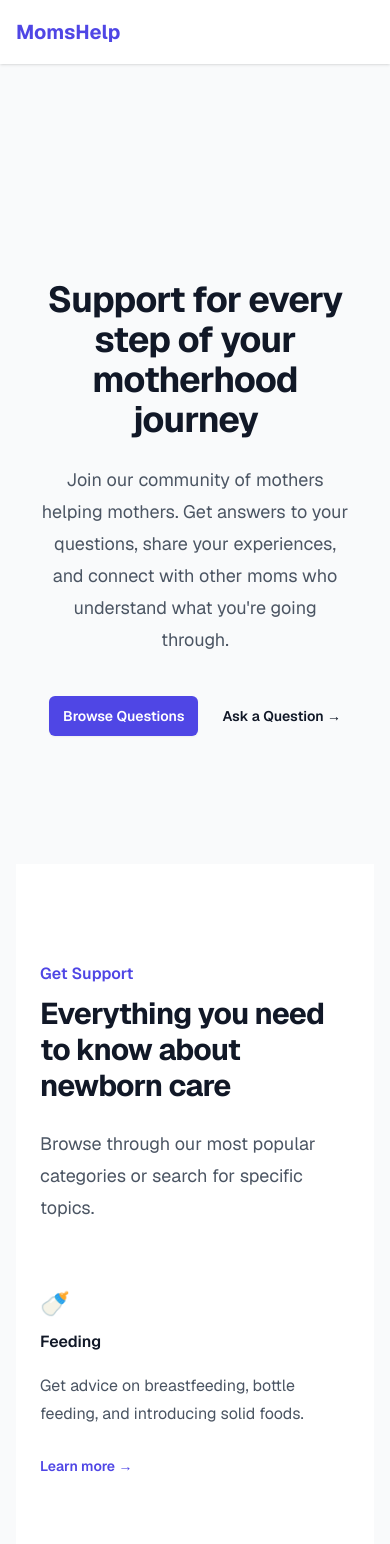
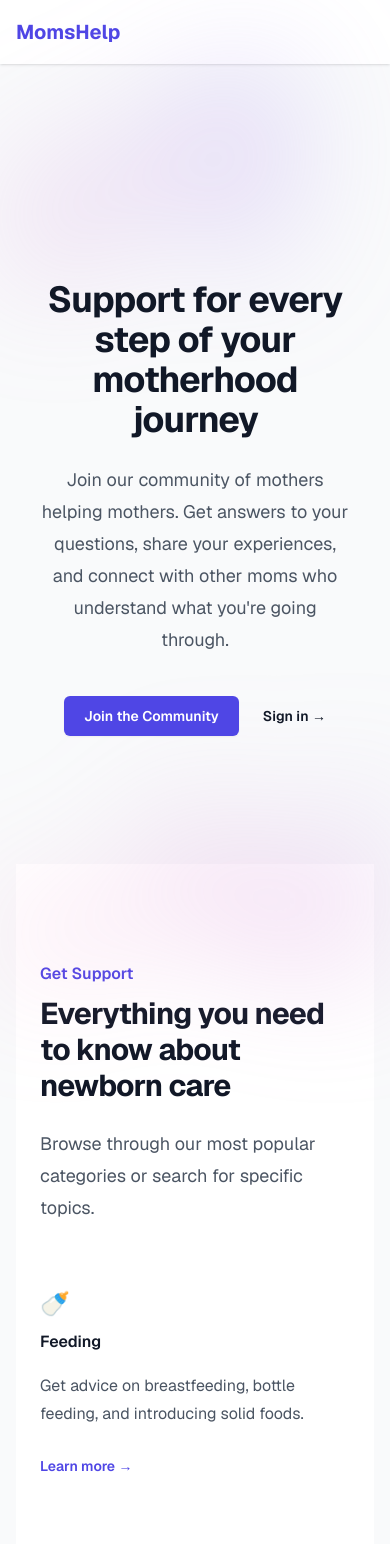
Before and after one commit to meribosch/mothers-qna-platform, a Next.js app in the folder frontend/: page / in a window 390 px wide. Shown: the top 1544 px of the page. Built offline with nearby package versions, Linux system fonts and the light colour scheme.

Commit message:
feat(landing): enhance landing page with auth-aware CTAs and modern design

```diff
--- a/frontend/src/app/page.tsx
+++ b/frontend/src/app/page.tsx
@@ -2,11 +2,24 @@
 
 import { MainLayout } from '@/components/layout/MainLayout';
 import Link from 'next/link';
+import { useAuthStore } from '@/stores/auth.store';
 
 export default function HomePage() {
+  const { user } = useAuthStore();
+
   return (
     <MainLayout>
       <div className="relative isolate px-6 pt-14 lg:px-8">
+        <div className="absolute inset-x-0 -top-40 -z-10 transform-gpu overflow-hidden blur-3xl sm:-top-80">
+          <div
+            className="relative left-[calc(50%-11rem)] aspect-[1155/678] w-[36.125rem] -translate-x-1/2 rotate-[30deg] bg-gradient-to-tr from-[#ff80b5] to-[#9089fc] opacity-30 sm:left-[calc(50%-30rem)] sm:w-[72.1875rem]"
+            style={{
+              clipPath:
+                'polygon(74.1% 44.1%, 100% 61.6%, 97.5% 26.9%, 85.5% 0.1%, 80.7% 2%, 72.5% 32.5%, 60.2% 62.4%, 52.4% 68.1%, 47.5% 58.3%, 45.2% 34.5%, 27.5% 76.7%, 0.1% 64.9%, 17.9% 100%, 27.6% 76.8%, 76.1% 97.7%, 74.1% 44.1%)',
+            }}
+          />
+        </div>
+
         <div className="mx-auto max-w-2xl py-32 sm:py-48 lg:py-56">
           <div className="text-center">
             <h1 className="text-4xl font-bold tracking-tight text-gray-900 sm:text-6xl">
@@ -17,17 +30,49 @@
               and connect with other moms who understand what you're going through.
             </p>
             <div className="mt-10 flex items-center justify-center gap-x-6">
+              {user ? (
+                <>
                   <Link
                     href="/questions"
-                className="rounded-md bg-indigo-600 px-3.5 py-2.5 text-sm font-semibold text-white shadow-sm hover:bg-indigo-500 focus-visible:outline focus-visible:outline-2 focus-visible:outline-offset-2 focus-visible:outline-indigo-600"
+                    className="rounded-md bg-indigo-600 px-5 py-2.5 text-sm font-semibold text-white shadow-sm hover:bg-indigo-500 focus-visible:outline focus-visible:outline-2 focus-visible:outline-offset-2 focus-visible:outline-indigo-600"
                   >
                     Browse Questions
                   </Link>
-              <Link href="/questions/ask" className="text-sm font-semibold leading-6 text-gray-900">
+                  <Link
+                    href="/questions/ask"
+                    className="text-sm font-semibold leading-6 text-gray-900 hover:text-indigo-600"
+                  >
                     Ask a Question <span aria-hidden="true">→</span>
                   </Link>
+                </>
+              ) : (
+                <>
+                  <Link
+                    href="/auth/register"
+                    className="rounded-md bg-indigo-600 px-5 py-2.5 text-sm font-semibold text-white shadow-sm hover:bg-indigo-500 focus-visible:outline focus-visible:outline-2 focus-visible:outline-offset-2 focus-visible:outline-indigo-600"
+                  >
+                    Join the Community
+                  </Link>
+                  <Link
+                    href="/auth/login"
+                    className="text-sm font-semibold leading-6 text-gray-900 hover:text-indigo-600"
+                  >
+                    Sign in <span aria-hidden="true">→</span>
+                  </Link>
+                </>
+              )}
             </div>
           </div>
+        </div>
+
+        <div className="absolute inset-x-0 top-[calc(100%-13rem)] -z-10 transform-gpu overflow-hidden blur-3xl sm:top-[calc(100%-30rem)]">
+          <div
+            className="relative left-[calc(50%+3rem)] aspect-[1155/678] w-[36.125rem] -translate-x-1/2 bg-gradient-to-tr from-[#ff80b5] to-[#9089fc] opacity-30 sm:left-[calc(50%+36rem)] sm:w-[72.1875rem]"
+            style={{
+              clipPath:
+                'polygon(74.1% 44.1%, 100% 61.6%, 97.5% 26.9%, 85.5% 0.1%, 80.7% 2%, 72.5% 32.5%, 60.2% 62.4%, 52.4% 68.1%, 47.5% 58.3%, 45.2% 34.5%, 27.5% 76.7%, 0.1% 64.9%, 17.9% 100%, 27.6% 76.8%, 76.1% 97.7%, 74.1% 44.1%)',
+            }}
+          />
         </div>
       </div>
 
```
Lines whose indentation alone changed are shown as unchanged.
